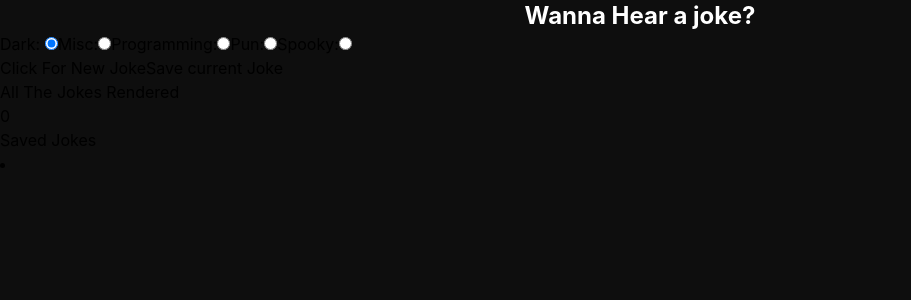
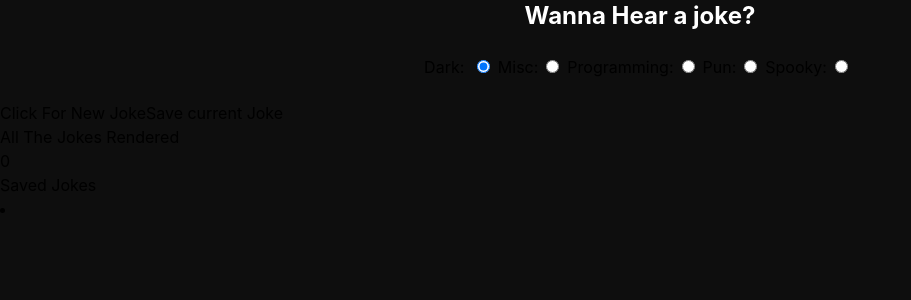
Before and after one commit to Killdroid2342/joke-app, a React (Create React App) app: page / in a window 1280 px wide. Shown: the top 300 px of the page, without its empty margins (0-911 px from the left). Built offline with nearby package versions, Linux system fonts and the light colour scheme.

Commit message:
spacing between the selectors

```diff
--- a/src/components/Selector/Selector.js
+++ b/src/components/Selector/Selector.js
@@ -1,8 +1,9 @@
 import React from 'react';
 const Selector = ({ genre, setGenre }) => {
   return (
+    <div className='text-center'>
       <form>
-      <div>
+        <div className='p-5'>
           <label>Dark: </label>
           <input
             type='radio'
@@ -10,6 +11,7 @@ const Selector = ({ genre, setGenre }) => {
             value='Dark'
             onChange={() => setGenre('Dark')}
             checked={genre === 'Dark'}
+            className='m-2'
           />
           <label>Misc:</label>
           <input
@@ -18,6 +20,7 @@ const Selector = ({ genre, setGenre }) => {
             value='Misc'
             onChange={() => setGenre('Misc')}
             checked={genre === 'Misc'}
+            className='m-2'
           />
           <label>Programming:</label>
           <input
@@ -26,6 +29,7 @@ const Selector = ({ genre, setGenre }) => {
             value='Programming'
             onChange={() => setGenre('Programming')}
             checked={genre === 'Programming'}
+            className='m-2'
           />
           <label>Pun:</label>
           <input
@@ -34,6 +38,7 @@ const Selector = ({ genre, setGenre }) => {
             value='Pun'
             onChange={() => setGenre('Pun')}
             checked={genre === 'Pun'}
+            className='m-2'
           />
           <label>Spooky:</label>
           <input
@@ -42,9 +47,11 @@ const Selector = ({ genre, setGenre }) => {
             value='Spooky'
             onChange={() => setGenre('Spooky')}
             checked={genre === 'Spooky'}
+            className='m-2'
           />
         </div>
       </form>
+    </div>
   );
 };
 
```
Lines whose indentation alone changed are shown as unchanged.
